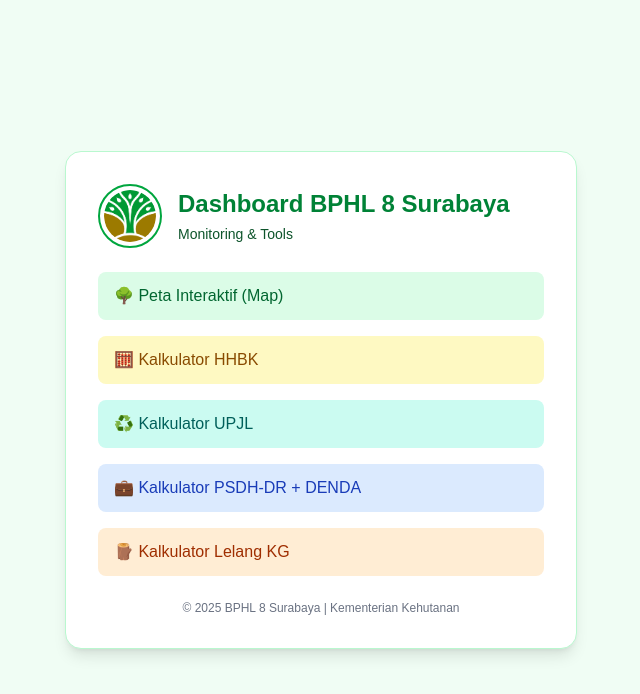
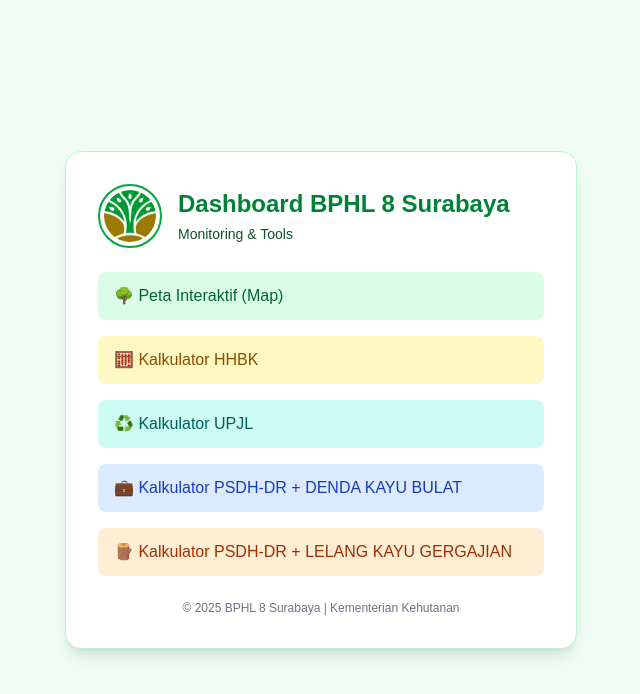
Before and after one commit to Schizo912/dashboard, a Next.js app: page / in a window 1280 px wide. Shown: the top 694 px of the page, without its empty margins (319-959 px from the left). Built offline with nearby package versions, Linux system fonts and the light colour scheme.

Commit message:
Update page.tsx

```diff
--- a/src/app/page.tsx
+++ b/src/app/page.tsx
@@ -28,12 +28,12 @@
           </li>
                   <li>
             <a href="https://calc-psdh-dr.pages.dev" className="block py-3 px-4 rounded-lg bg-blue-100 text-blue-800 font-medium hover:bg-blue-200 transition">
-              💼 Kalkulator PSDH-DR + DENDA
+              💼 Kalkulator PSDH-DR + DENDA KAYU BULAT
             </a>
           </li>
           <li>
             <a href="https://lelang-kg.pages.dev" className="block py-3 px-4 rounded-lg bg-orange-100 text-orange-800 font-medium hover:bg-orange-200 transition">
-              🪵 Kalkulator Lelang KG
+              🪵 Kalkulator PSDH-DR + LELANG KAYU GERGAJIAN
             </a>
           </li>
         </ul>
```
